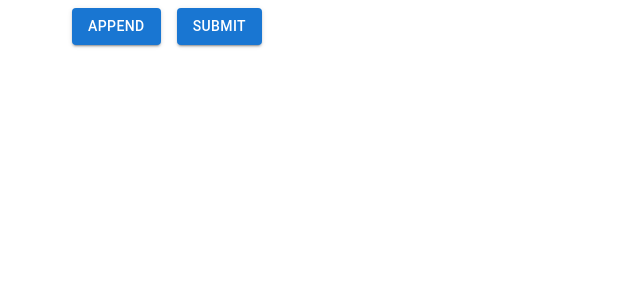
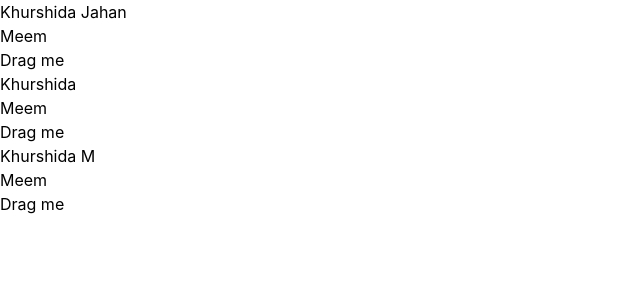
Before and after one commit to Khurshida-Meem/task-management-front, a React (Create React App) app: page / in a window 1280 px wide. Shown: the top 300 px of the page, without its empty margins (0-640 px from the left). Built offline with nearby package versions, Linux system fonts and the light colour scheme.

Commit message:
modifications

```diff
--- a/public/index.html
+++ b/public/index.html
@@ -10,7 +10,6 @@
       content="Web site created using create-react-app"
     />
 
-    <script src="https://cdn.tailwindcss.com"></script>
     <link rel="apple-touch-icon" href="%PUBLIC_URL%/logo192.png" />
     <!--
       manifest.json provides metadata used when your web app is installed on a
--- a/src/App.js
+++ b/src/App.js
@@ -1,8 +1,9 @@
 import "./App.css";
+import Landing from "./components/tasks-landing";
 import LandingTask from "./landing";
 
 function App() {
-  return <LandingTask />;
+  return <Landing />;
 }
 
 export default App;
--- a/src/components/tasks-landing/index.js
+++ b/src/components/tasks-landing/index.js
@@ -5,7 +5,23 @@ import { DragDropContext } from "react-beautiful-dnd";
 
 const Landing = () => {
   const [tasks, setTasks] = useState([]);
-  const [showingData, setShowingData] = useState([]);
+  const [showingData, setShowingData] = useState([
+    {
+      id: 1,
+      fname: "Khurshida Jahan",
+      lname: "Meem",
+    },
+    {
+      id: 2,
+      fname: "Khurshida",
+      lname: "Meem",
+    },
+    {
+      id: 3,
+      fname: "Khurshida M",
+      lname: "Meem",
+    },
+  ]);
 
   const reorder = (list, startIndex, endIndex) => {
     const result = Array.from(list);
@@ -14,6 +30,7 @@ const Landing = () => {
     return result;
   };
   const onDragEnd = (result) => {
+
     if (!result.destination) return;
     if (result.destination.index === result.source.index) return;
     const data = reorder(tasks, result.source.index, result.destination.index);
@@ -35,8 +52,8 @@ const Landing = () => {
                 {showingData?.map((item, index) => {
                   return (
                     <Draggable
-                      key={index}
-                      draggableId={index.toString()}
+                      key={item?.id}
+                      draggableId={item?.id.toString()}
                       index={index}
                     >
                       {(queProvided, index) => (
@@ -46,8 +63,12 @@ const Landing = () => {
                           {...queProvided.dragHandleProps}
                           index={index}
                         >
+                          <div>
+                            <p>{item?.fname}</p>
+                            <p>{item?.lname}</p>
+                          </div>
                           {/* <DragIndicatorIcon sx={{ fontSize: "12px" }} /> */}
-                          <p>Drag me</p>
+                          <h1>Drag me</h1>
                         </div>
                       )}
                     </Draggable>
```
